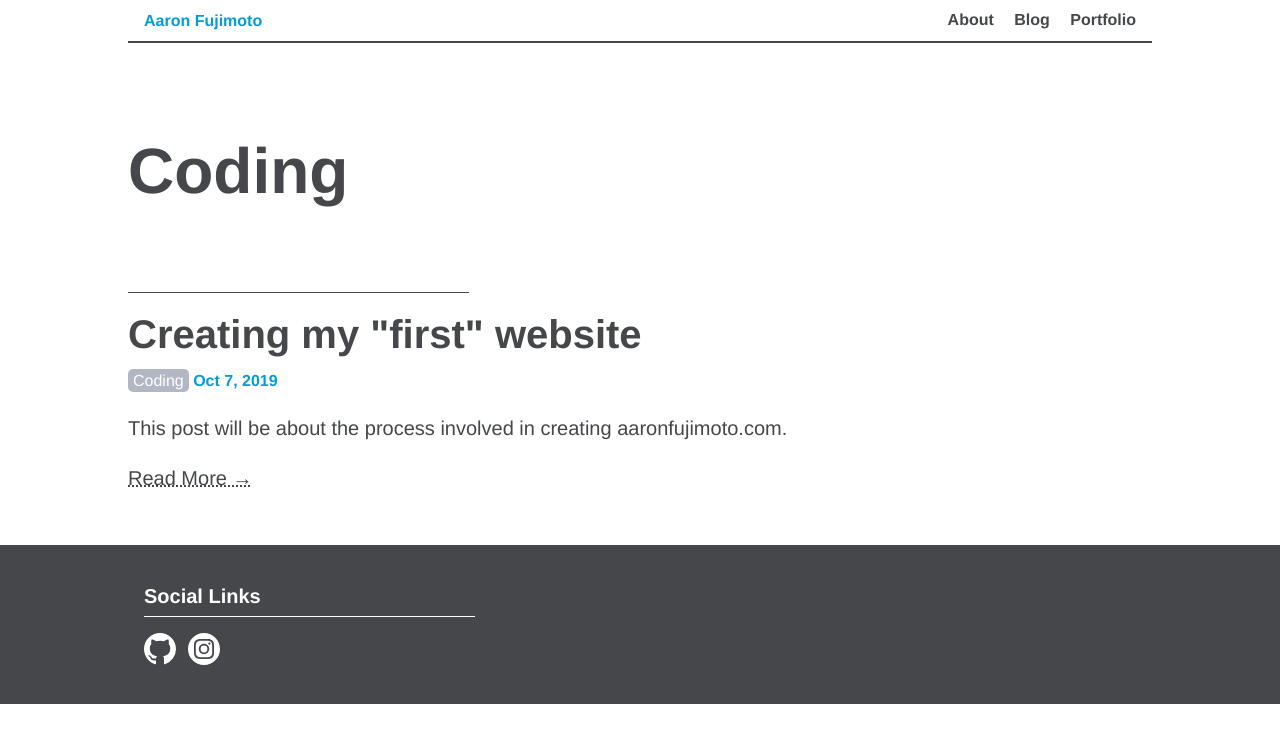
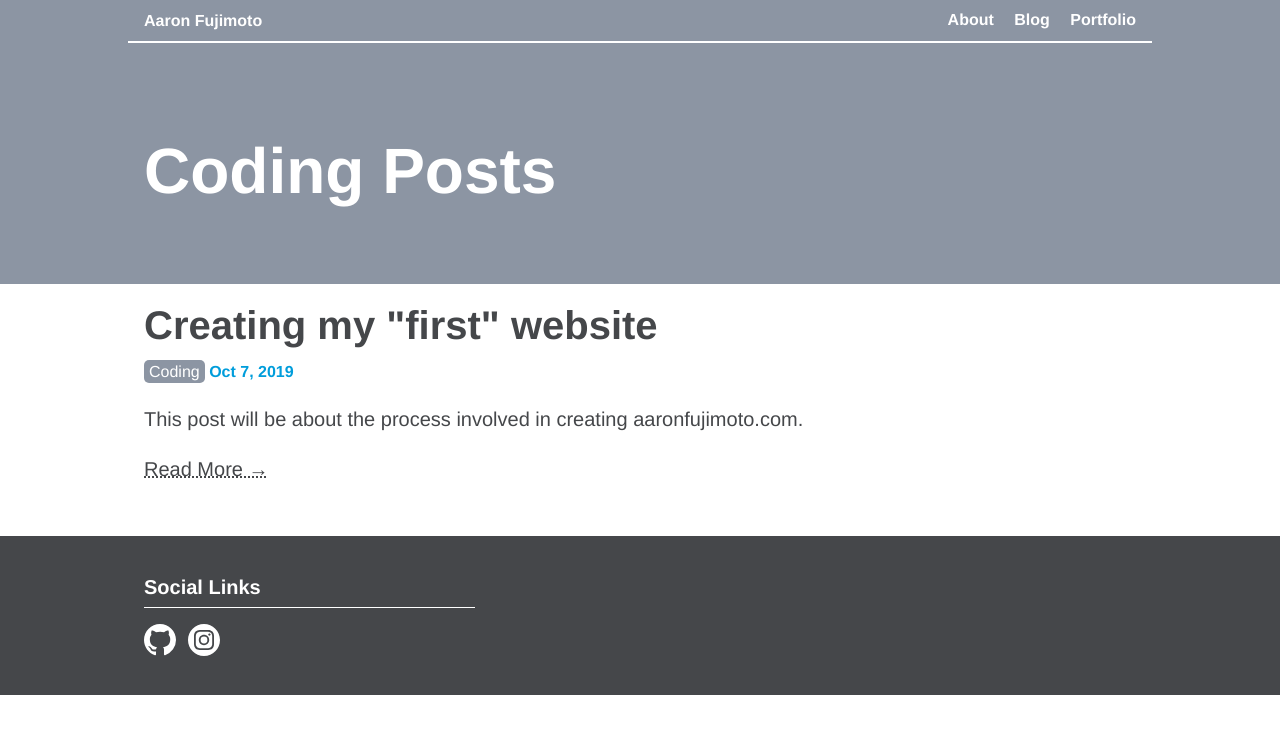
Before and after one commit to aaronfuj/aaronfuj.github.io, a Jekyll site: the page built from _blog_tags/coding.markdown, in a window 1280 px wide. Shown: the top 743 px of the page. Built offline with Jekyll 4.4.1, drawn with Linux system fonts in a browser that asks for light colours.

Commit message:
Updated styling - background color and better nav

```diff
--- a/_blog_tags/coding.markdown
+++ b/_blog_tags/coding.markdown
@@ -1,5 +1,5 @@
 ---
 title: Coding
 permalink: "/blog/tags/coding/"
-color: gray
+color: dark-gray
 ---
--- a/_includes/header.html
+++ b/_includes/header.html
@@ -18,9 +18,19 @@
     </ul>
   </div>
 </header> -->
-<div class="nav-container container px-2 clearfix mx-auto border-bottom-thick header-background-2" id="nav-container-id">
-  <div class="left py-1 link-primary text-accent">
-    <a class="align-middle" href="{{ site.baseurl }}/">
+
+{% if page.color %}
+  {% assign title-accent="" %}
+  {% assign link-type="" %}
+{% else %}
+  {% assign title-accent="text-accent" %}
+  {% assign link-type="link-primary" %}
+{% endif %}
+
+<div class="nav-container bg--{{ page.color | default: 'white' }}" id="nav-container-id">
+  <div class="container px-2 clearfix mx-auto border-bottom-thick">
+    <div class="left py-1">
+      <a class="align-middle nav-title bold {{ title-accent }}" href="{{ site.baseurl }}/">
         {{ site.title }}
       </a>
     </div>
@@ -29,9 +39,10 @@
       {% for my_page in site.pages %}
         {% if my_page.title %}
         <li class="nav-link">
-        <a class="link-primary" href="{{ my_page.url | prepend: site.baseurl }}">{{ my_page.title }}</a>
+          <a class="bold {{ link-type }}" href="{{ my_page.url | prepend: site.baseurl }}">{{ my_page.title }}</a>
         </li>
         {% endif %}
       {% endfor %}
     </ul>
   </div>
+</div>
--- a/_layouts/tag.html
+++ b/_layouts/tag.html
@@ -1,12 +1,16 @@
 ---
 layout: default
 ---
-<div class="container mx-auto">
-  <h1 class="h0 col-9 sm-width-full py-4 mt-3 inline-block" itemprop="name headline">{{ page.title }}</h1>
-  <div class="col-4 sm-width-full mt-1 border-top-thin ">
+{% assign tag = page.title | downcase %}
+{% assign tag_posts = site.tags[tag] %}
+
+<div class="bg--{{page.color}}">
+  <div class="container mx-auto px-2">
+    <h1 class="h0 col-9 sm-width-full py-4 mt-3 inline-block" itemprop="name headline">{{ page.title }} Posts</h1>
   </div>
-  {% assign tag = page.title | downcase %}
-  {% assign tag_posts = site.tags[tag] %}
+</div>
+
+<div class="container mx-auto px-2">
   {% for post in tag_posts %}
     {% include post_block.html post=post %}
   {% endfor %}
```
Lines whose indentation alone changed are shown as unchanged.
